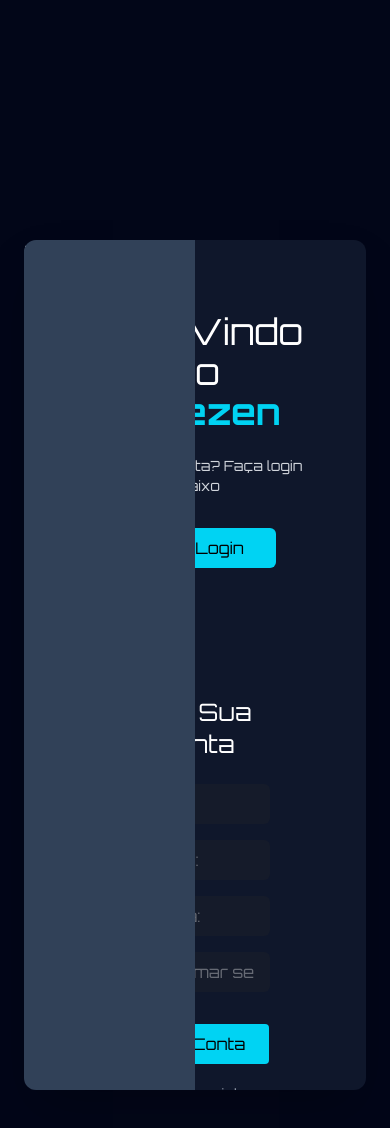
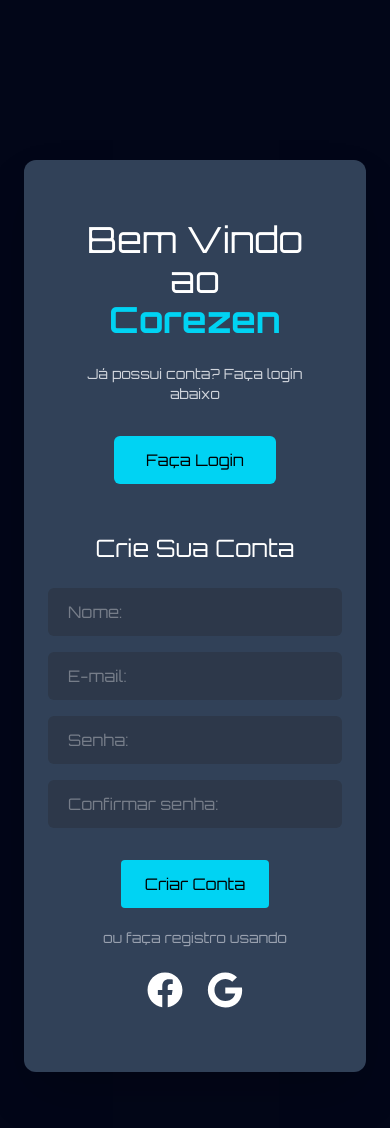
Before and after one commit to JonathanDamascenoBR/Corezen, a React (Vite) app: page / in a window 390 px wide. Shown: the top 1128 px of the page. Built offline with nearby package versions, Linux system fonts and the light colour scheme.

Commit message:
correçao de bug e responsabilidade para mobile

```diff
--- a/package.json
+++ b/package.json
@@ -26,6 +26,7 @@
     "eslint-plugin-react-hooks": "^7.1.1",
     "eslint-plugin-react-refresh": "^0.5.2",
     "globals": "^17.6.0",
+    "tailwindcss-animated": "^2.1.0",
     "vite": "^8.0.12"
   }
 }
--- a/src/Components/Login/Login.jsx
+++ b/src/Components/Login/Login.jsx
@@ -1,16 +1,20 @@
 import React, { useState } from "react";
-import { FaFacebook } from "react-icons/fa";
-import { FaGoogle } from "react-icons/fa";
+import { FaFacebook, FaGoogle } from "react-icons/fa";
 
 export default function Login() {
   const [isLogin, setIsLogin] = useState(false);
 
+  const handleSubmit = (e) => {
+    e.preventDefault();
+  };
+
   return (
     <div>
-      <div className="max-w-7xl mx-auto mt-20 relative h-[850px] rounded-xl overflow-hidden shadow-2xl">
+      <div className="w-full min-h-screen max-w-7xl mx-auto relative overflow-hidden md:mt-20 mt-0 md:h-[850px] md:rounded-xl rounded-xl shadow-2xl">
         {/* FUNDOS ANIMADOS */}
         <div
           className={`
+    hidden md:block
     absolute top-0 left-0 h-full w-1/2 z-10
     bg-slate-700
     transition-transform duration-[1400ms]
@@ -18,8 +22,10 @@ export default function Login() {
     ${isLogin ? "translate-x-full" : "translate-x-0"}
   `}
         />
+
         <div
           className={`
+    hidden md:block
     absolute top-0 left-1/2 h-full w-1/2 z-0
     bg-slate-900
     transition-transform duration-[1400ms]
@@ -27,15 +33,34 @@ export default function Login() {
     ${isLogin ? "-translate-x-full" : "translate-x-0"}
   `}
         />
-        {/* CONTEÚDO */}
+        <div
+          className={`
+    md:hidden
+    absolute inset-0
+    ${isLogin ? "bg-slate-900" : "bg-slate-700"}
+    `}
+        />
+        <div
+          className={`
+    md:hidden
+    absolute top-0 left-0 w-full h-full
+    z-10
+    rounded-none
+    ${isLogin ? "bg-slate-900" : "bg-slate-700"}
     transition-transform duration-[1400ms]
     ease-[cubic-bezier(0.77,0,0.175,1)]
+    ${isLogin ? "translate-y-0" : "-translate-y-[100%]"}
+  `}
+        />
+
+        {/* CONTEÚDO */}
+        <div className="relative z-20 mt-15 grid grid-cols-1 md:grid-cols-2 min-h-screen md:min-h-[850px]">
           {/* LADO TEXTO */}
           <div
             className={`
               flex flex-col items-center justify-center text-center px-10
-              transition-transform duration-[1400ms]  ease-[cubic-bezier(0.77,0,0.175,1)]
-              ${isLogin ? "translate-x-full" : "translate-x-0"}
+              transition-all duration-[1200ms] delay-300 ease-in-out
+              ${isLogin ? "md:order-2" : "md:order-1"}
             `}
           >
             <div
@@ -55,23 +80,24 @@ export default function Login() {
 
               <button
                 onClick={() => setIsLogin(!isLogin)}
-              className="bg-cyan-400 text-black px-8 py-2 rounded-md hover:bg-cyan-300 transition"
+                className="bg-cyan-400 text-black px-8 py-3 rounded-md hover:bg-cyan-300 transition"
               >
                 {isLogin ? "Cadastrar-se" : "Faça Login"}
               </button>
             </div>
           </div>
+
           {/* LADO FORM */}
           <div
             className={`
-              px-24 py-32 flex flex-col justify-center items-center
-              transition-transform duration-[1400ms]  ease-[cubic-bezier(0.77,0,0.175,1)]
-              ${isLogin ? "-translate-x-full" : "translate-x-0"}
+              px-6 py-12 sm:px-10 md:px-24 md:py-32 flex flex-col justify-center items-center
+              transition-all duration-[1200ms] delay-300 ease-in-out
+              ${isLogin ? "md:order-1" : "md:order-2"}
             `}
           >
             <div
               key={isLogin ? "login-form" : "register-form"}
-            className="w-full max-w-lg transition-transform duration-[1400ms] ease-[cubic-bezier(0.77,0,0.175,1)]"
+              className="w-full max-w-lg transition-all duration-500 ease-in-out scale-100 opacity-100"
             >
               <h2 className="text-2xl text-center mb-6 text-white">
                 {isLogin ? "Realize seu login" : "Crie Sua Conta"}
@@ -84,7 +110,7 @@ export default function Login() {
                     <input
                       type="text"
                       placeholder="Nome:"
-                    className="w-full pl-5 pr-4 py-2 rounded-md bg-zinc-800/30 text-white/70 outline-none"
+                      className="w-full pl-5 pr-4 py-3 rounded-md bg-zinc-800/30 text-white/70 outline-none"
                     />
                   </div>
                 )}
@@ -94,7 +120,7 @@ export default function Login() {
                   <input
                     type="email"
                     placeholder="E-mail:"
-                  className="w-full pl-5 pr-4 py-2 rounded-md bg-zinc-800/30 text-white/70 outline-none focus:ring-2 focus:ring-cyan-400"
+                    className="w-full pl-5 pr-4 py-3 rounded-md bg-zinc-800/30 text-white/70 outline-none focus:ring-2 focus:ring-cyan-400"
                   />
                 </div>
 
@@ -103,7 +129,7 @@ export default function Login() {
                   <input
                     type="password"
                     placeholder="Senha:"
-                  className="w-full pl-5 pr-4 py-2 rounded-md bg-zinc-800/30 text-white/70 outline-none focus:ring-2 focus:ring-cyan-400"
+                    className="w-full pl-5 pr-4 py-3 rounded-md bg-zinc-800/30 text-white/70 outline-none focus:ring-2 focus:ring-cyan-400"
                   />
                 </div>
 
@@ -113,14 +139,13 @@ export default function Login() {
                     <input
                       type="password"
                       placeholder="Confirmar senha:"
-                    className="w-full pl-5 pr-4 py-2 rounded-md bg-zinc-800/30 text-white/70 outline-none focus:ring-2 focus:ring-cyan-400"
+                      className="w-full pl-5 pr-4 py-3 rounded-md bg-zinc-800/30 text-white/70 outline-none focus:ring-2 focus:ring-cyan-400"
                     />
                   </div>
                 )}
-
                 <button
                   type="submit"
-                className="bg-cyan-400 mt-4 text-black py-2 px-6 rounded w-fit self-center hover:bg-cyan-300 transition"
+                  className="bg-cyan-400 mt-4 text-black py-3 px-6 rounded w-fit self-center hover:bg-cyan-300 transition"
                 >
                   {isLogin ? "Entrar" : "Criar Conta"}
                 </button>
@@ -132,8 +157,9 @@ export default function Login() {
               </p>
 
               <div className="flex justify-center gap-6 mb-4 text-xl text-white">
-              <FaFacebook className="text-3xl hover:scale-110 transition" />
-              <FaGoogle className="text-3xl hover:scale-110 transition" />
+                <FaFacebook className="md:text-3xl text-4xl hover:scale-110 transition" />
+                <FaGoogle className="md:text-3xl text-4xl hover:scale-110 transition" />
+              </div>
             </div>
           </div>
         </div>
```
Also changed, not shown: 1 other file (tests, documents, lock files or other folders). Lines whose indentation alone changed are shown as unchanged.
